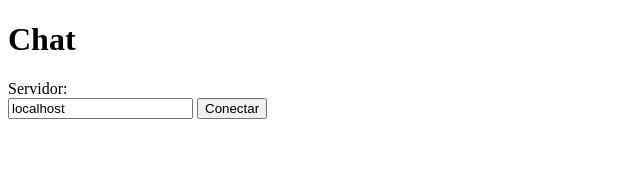
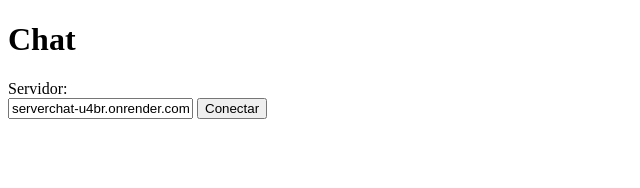
Before and after one commit to FernansUcv/serverChat, a website: page index.html in a window 1280 px wide. Shown: the top 188 px of the page, without its empty margins (0-640 px from the left). Drawn offline with Linux system fonts and the light colour scheme.

Commit message:
ruta al server de Render.com

```diff
--- a/index.html
+++ b/index.html
@@ -22,7 +22,7 @@
 
     Servidor:
     <div>
-        <input id="servidor" value="localhost">
+        <input id="servidor" value="serverchat-u4br.onrender.com">
         <button onclick="contectar()">Conectar</button>
     </div>
 
```
